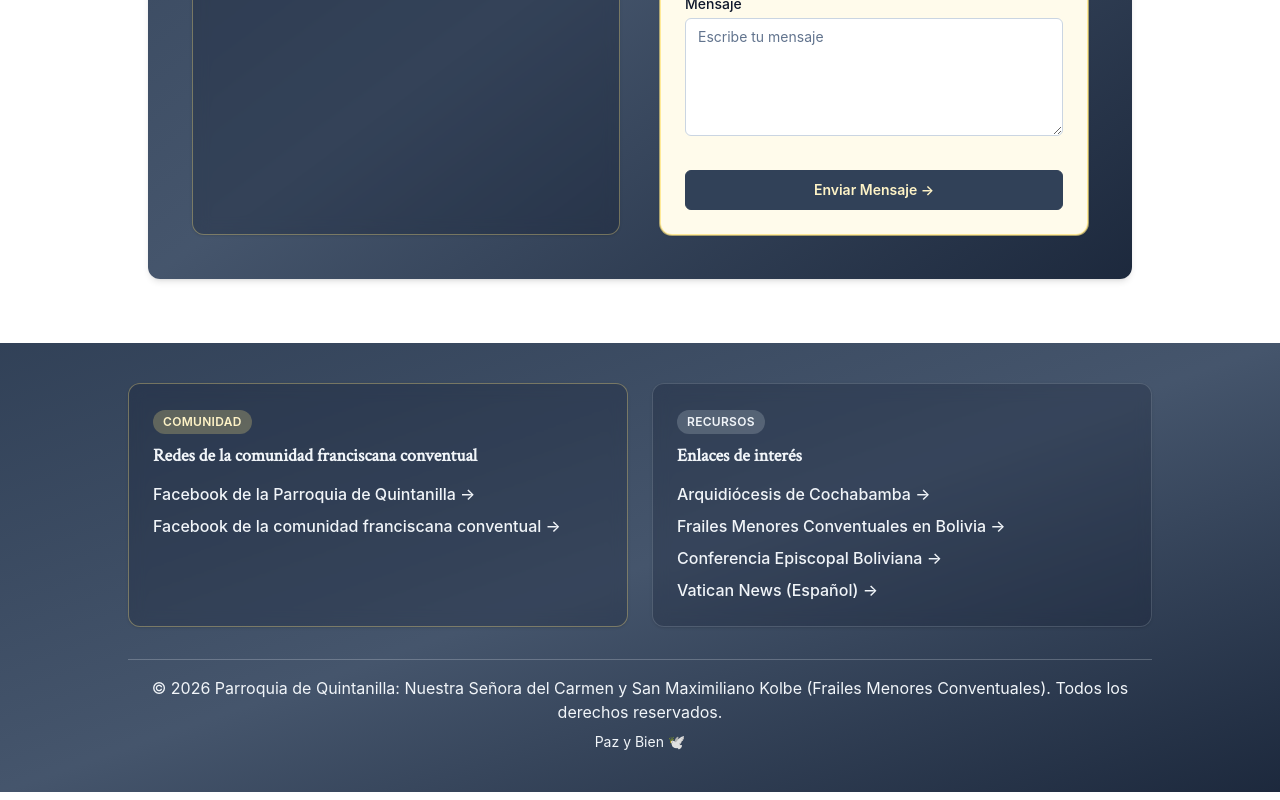
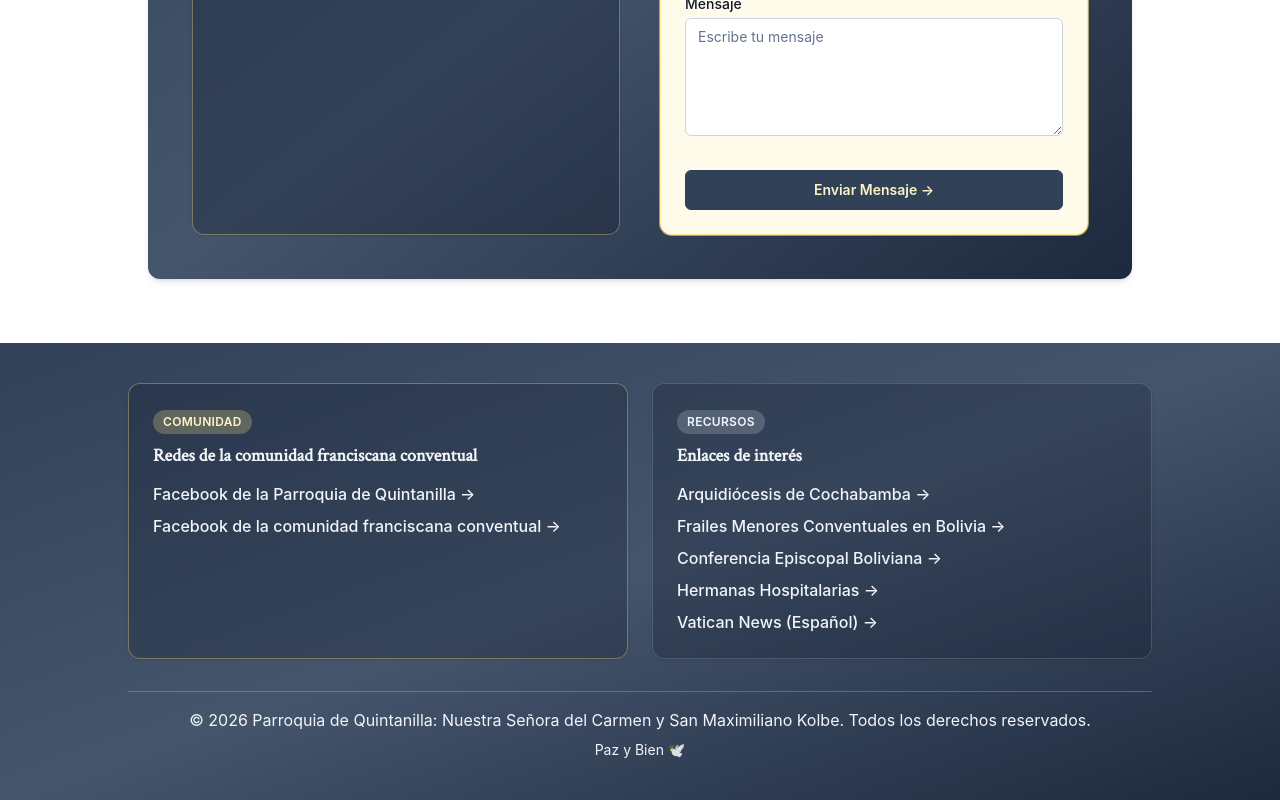
Before and after one commit to Feliverse/delcarmen, a React (Vite) app: page / in a window 1280 px wide. Shown: the part 6064-6864 px from the top of the page. Built offline with nearby package versions, Linux system fonts and the light colour scheme; no server answers.

Commit message:
update footer links

```diff
--- a/index.html
+++ b/index.html
@@ -11,7 +11,7 @@
     <!-- SEO Meta Tags -->
     <title>Parroquia de Quintanilla | Nuestra Señora del Carmen y San Maximiliano Kolbe</title>
     <meta name="description" content="Parroquia Nuestra Señora del Carmen y San Maximiliano Kolbe ubicada en Quintanilla, Cochabamba. Misas, grupos parroquiales, sacramentos, noticias y contacto. Atendida por los Frailes Menores Conventuales." />
-    <meta name="keywords" content="parroquia, iglesia, Quintanilla, Cochabamba, Nuestra Señora del Carmen, San Maximiliano Kolbe, misa, sacramentos, católica" />
+    <meta name="keywords" content="parroquia, iglesia, Quintanilla, Cochabamba, Nuestra Señora del Carmen, San Maximiliano Kolbe, misa, sacramentos, matrimonio, bautizo, primera comunion, copacabana, catolica, Chacacollo, Quintanilla, Esmeralda, " />
     <meta name="author" content="Parroquia de Quintanilla" />
     <meta name="copyright" content="© 2026 Parroquia de Quintanilla - Frailes Menores Conventuales" />
     <meta name="color-scheme" content="light" />
--- a/src/components/layout/Footer.tsx
+++ b/src/components/layout/Footer.tsx
@@ -61,7 +61,7 @@ export function Footer({ parishFacebookUrl, interestLinks }: FooterProps) {
       </div>
 
       <div className="mx-auto mt-6 max-w-5xl border-t border-slate-200/25 pt-4 text-center md:mt-8">
-        <p className="text-sm sm:text-base">&copy; 2026 Parroquia de Quintanilla: Nuestra Señora del Carmen y San Maximiliano Kolbe (Frailes Menores Conventuales). Todos los derechos reservados.</p>
+        <p className="text-sm sm:text-base">&copy; 2026 Parroquia de Quintanilla: Nuestra Señora del Carmen y San Maximiliano Kolbe. Todos los derechos reservados.</p>
         <p className="mt-2 text-xs sm:text-sm">Paz y Bien 🕊️</p>
       </div>
     </footer>
--- a/src/data/siteData.ts
+++ b/src/data/siteData.ts
@@ -29,6 +29,10 @@ export const INTEREST_LINKS: InterestLink[] = [
   {
     label: 'Conferencia Episcopal Boliviana',
     href: import.meta.env.VITE_CEB_URL || 'https://ceb.bo/',
+  },
+  {
+    label: 'Hermanas Hospitalarias',
+    href: import.meta.env.VITE_CEB_URL || 'https://hospitalarias.org/testimonios-de-misericordia-comunidad-terapeutica-puntiti/',
   },
   {
     label: 'Vatican News (Español)',
```
Also changed, not shown: 1 other file (tests, documents, lock files or other folders).
